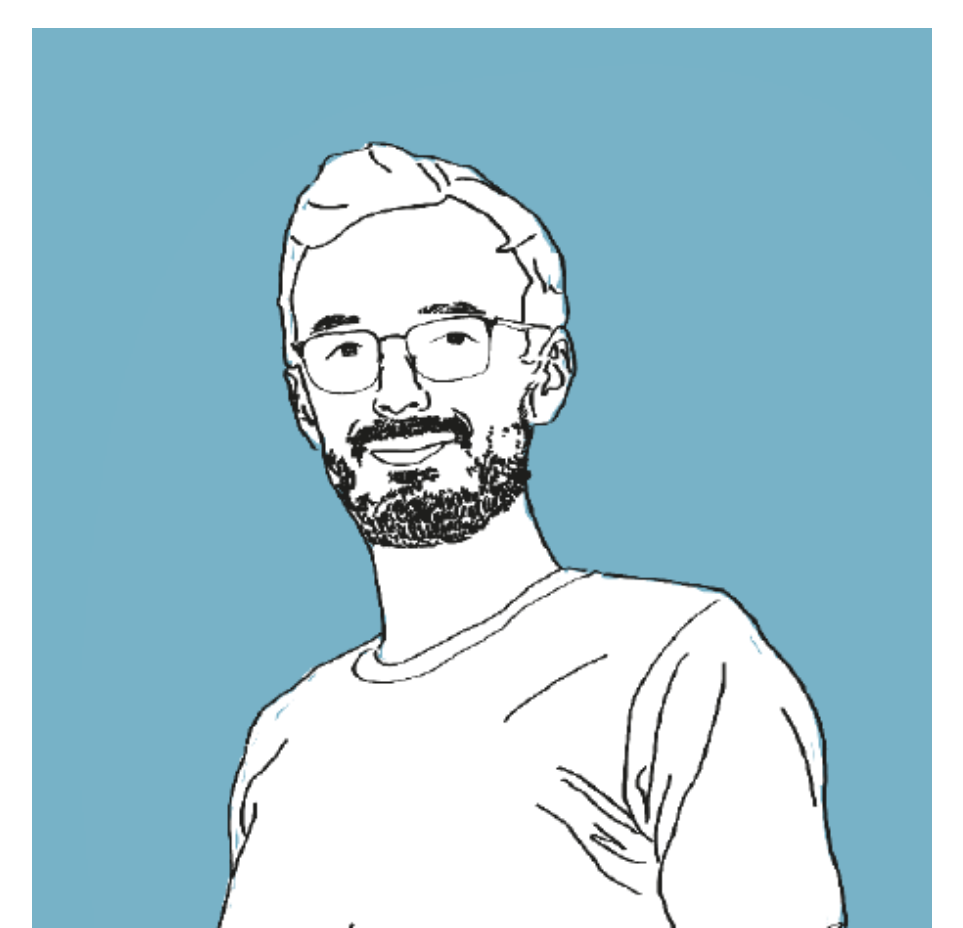
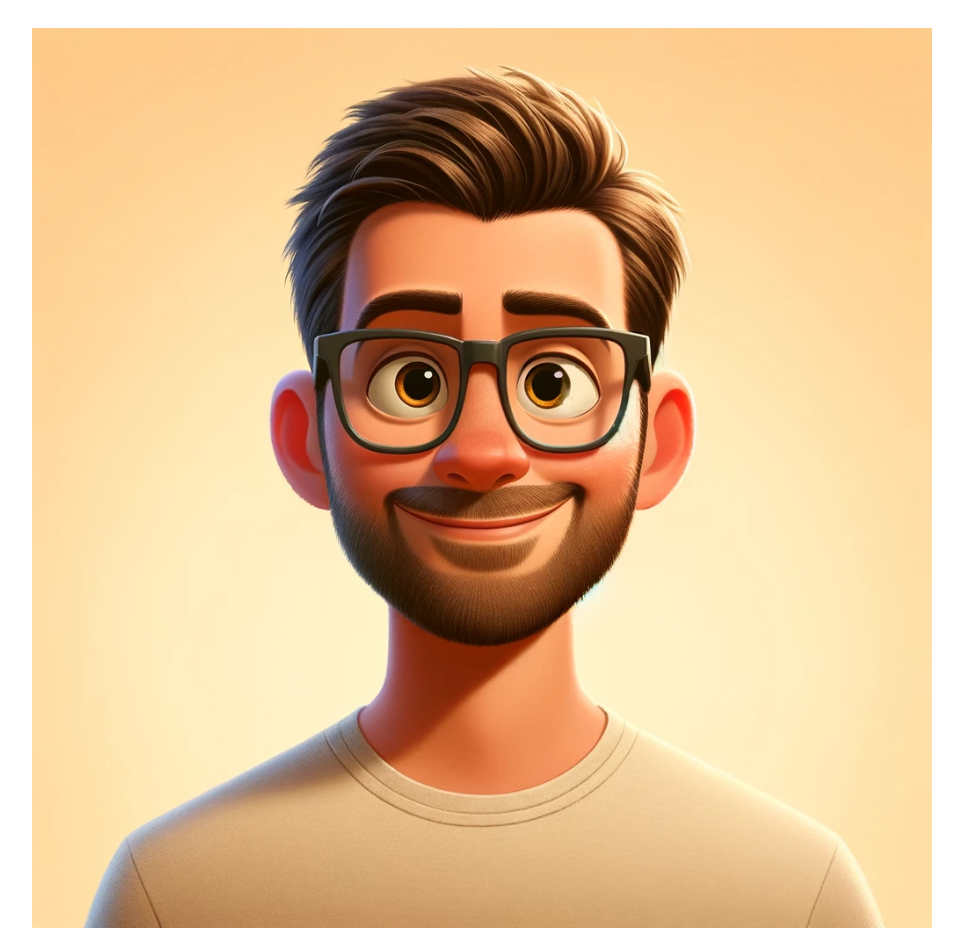
Before and after one commit to diegofiori/website, a plain HTML site: page index.html in a window 1280 px wide. Shown: the top 928 px of the page, without its empty margins (158-1121 px from the left). Drawn offline with Linux system fonts and the light colour scheme.

Commit message:
Add new image

```diff
--- a/index.html
+++ b/index.html
@@ -15,7 +15,7 @@
     <div class="container">
         <header>
             <!-- Placeholder for top image. Update src attribute to include desired image location -->
-            <img src="assets/banner.png" alt="Top Banner" style="width: 100%; height: auto; display: block; margin-bottom: 20px;">
+            <img src="assets/diego_pixar.png" alt="Top Banner" style="width: 100%; height: auto; display: block; margin-bottom: 20px;">
             <h1>Diego Fiori</h1>
             <p>CTO and AI crafter</p>
         </header>
```
Also changed, not shown: assets/diego_pixar.png (added).
